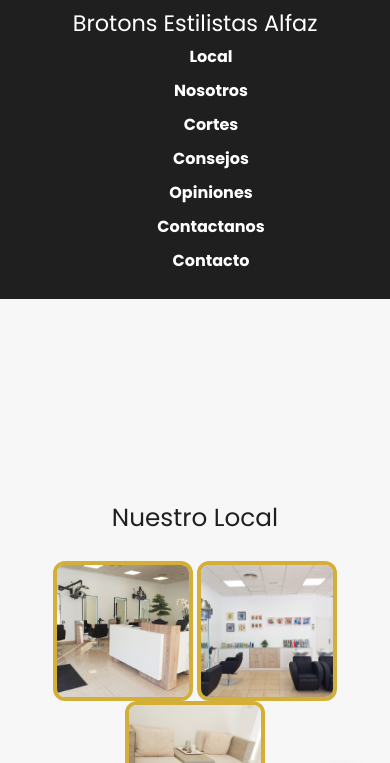
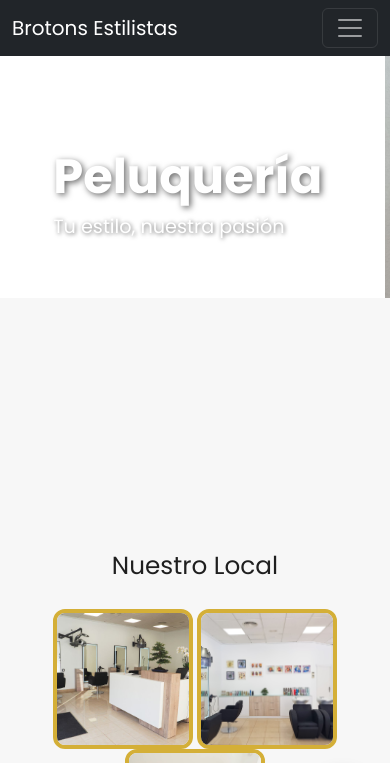
Before and after one commit to Yakan09/BrotonsEstilistasAlfaz, a plain HTML site: page index.html in a window 390 px wide. Shown: the top 763 px of the page. Drawn offline with nearby package versions, Linux system fonts and the light colour scheme; a script that the page names is missing.

Commit message:
Add files via upload

```diff
--- a/index.html
+++ b/index.html
@@ -15,7 +15,7 @@
     <meta name="author" content="Brotons Estilistas Alfaz">
     <meta name="robots" content="index, follow">
 
-    <!-- Open Graph (para redes sociales) -->
+    <!-- Open Graph -->
     <meta property="og:title" content="Brotons Estilistas Alfaz | Peluquería, Estética y Masajes">
     <meta property="og:description"
         content="Descubre Brotons Estilistas Alfaz: servicio profesional de peluquería, estética y masajes en Alfaz del Pi.">
@@ -41,7 +41,7 @@
     <!-- Tipografía -->
     <link href="https://fonts.googleapis.com/css2?family=Poppins:wght@400;600;700&display=swap" rel="stylesheet">
 
-    <!-- Animaciones suaves -->
+    <!-- Animaciones -->
     <link rel="stylesheet" href="https://cdnjs.cloudflare.com/ajax/libs/animate.css/4.1.1/animate.min.css" />
     <style>
         /* Reset */
@@ -72,38 +72,13 @@
             top: 0;
             width: 100%;
             z-index: 9999;
-            background: #1f1f1f;
+        }
+
+        .navbar-dark .navbar-nav .nav-link {
             color: #fff;
         }
 
-        nav {
-            display: flex;
-            justify-content: space-between;
-            align-items: center;
-            padding: 15px 50px;
-            flex-wrap: wrap;
-        }
-
-        nav h2 {
-            font-size: 1.8rem;
-        }
-
-        nav ul {
-            list-style: none;
-            display: flex;
-            gap: 20px;
-            flex-wrap: wrap;
-            justify-content: center;
-        }
-
-        nav ul li a {
-            text-decoration: none;
-            color: #ffffff;
-            font-weight: bold;
-            transition: 0.3s;
-        }
-
-        nav ul li a:hover {
+        .navbar-dark .navbar-nav .nav-link:hover {
             color: #d4af37;
         }
 
@@ -317,52 +292,14 @@
 
         /* ===== RESPONSIVE ===== */
         @media (max-width: 1200px) {
-            nav {
-                padding: 10px 20px;
-            }
-
-            nav h2 {
-                font-size: 1.6rem;
-            }
-
-            section {
-                padding: 30px 20px;
-            }
-
             .sliderimg {
                 height: 500px;
-            }
-
-            .carousel-caption h1 {
-                font-size: 2.5rem;
-            }
-
-            .carousel-caption p {
-                font-size: 1rem;
             }
         }
 
         @media (max-width: 768px) {
-            nav {
-                flex-direction: column;
-                text-align: center;
-            }
-
-            nav ul {
-                flex-direction: column;
-                gap: 10px;
-            }
-
             .sliderimg {
                 height: 350px;
-            }
-
-            .carousel-caption h1 {
-                font-size: 2rem;
-            }
-
-            .carousel-caption p {
-                font-size: 0.9rem;
             }
 
             #local img,
@@ -378,20 +315,8 @@
         }
 
         @media (max-width: 480px) {
-            nav h2 {
-                font-size: 1.4rem;
-            }
-
             .sliderimg {
                 height: 250px;
-            }
-
-            .carousel-caption h1 {
-                font-size: 1.5rem;
-            }
-
-            .carousel-caption p {
-                font-size: 0.8rem;
             }
 
             #local img,
@@ -405,35 +330,64 @@
                 height: 250px;
             }
         }
+        .navbar-collapse {
+        text-align: center;
+    }
+
+    .navbar-nav {
+        flex-direction: column;
+    }
+
+    @media (min-width: 1024px) {
+        .navbar-nav {
+            flex-direction: row;
+        }
+    }
+
+    .navbar-dark .navbar-nav .nav-link {
+        color: #fff;
+        font-weight: bold;
+    }
+
+    .navbar-dark .navbar-nav .nav-link:hover {
+        color: #d4af37;
+    }
     </style>
 </head>
 
 <body>
-    <!-- Navbar -->
+    <!-- Navbar responsive -->
     <header>
-        <nav>
-            <h2>Brotons Estilistas Alfaz</h2>
-            <ul>
-                <li><a href="#local">Local</a></li>
-                <li><a href="#nosotros">Nosotros</a></li>
-                <li><a href="#cortes">Cortes</a></li>
-                <li><a href="#blog">Consejos</a></li>
-                <li><a href="#testimonios">Opiniones</a></li>
-                <li><a href="#mapa">Contactanos</a></li>
-                <li><a href="#contacto">Contacto</a></li>
+        <nav class="navbar navbar-expand-lg navbar-dark bg-dark fixed-top">
+    <div class="container-fluid">
+        <a class="navbar-brand" href="#">Brotons Estilistas</a>
+        <button class="navbar-toggler" type="button" data-bs-toggle="collapse" data-bs-target="#navbarNav"
+            aria-controls="navbarNav" aria-expanded="false" aria-label="Toggle navigation">
+            <span class="navbar-toggler-icon"></span>
+        </button>
+        <div class="collapse navbar-collapse justify-content-center" id="navbarNav">
+            <ul class="navbar-nav">
+                <li class="nav-item"><a class="nav-link" href="#local">Local</a></li>
+                <li class="nav-item"><a class="nav-link" href="#nosotros">Nosotros</a></li>
+                <li class="nav-item"><a class="nav-link" href="#cortes">Cortes</a></li>
+                <li class="nav-item"><a class="nav-link" href="#blog">Consejos</a></li>
+                <li class="nav-item"><a class="nav-link" href="#testimonios">Opiniones</a></li>
+                <li class="nav-item"><a class="nav-link" href="#mapa">Contáctanos</a></li>
+                <li class="nav-item"><a class="nav-link" href="#contacto">Contacto</a></li>
             </ul>
-        </nav>
+        </div>
+    </div>
+</nav>
     </header>
 
-    <!-- Slider Bootstrap -->
-    <div id="myCarousel" class="carousel slide" data-bs-ride="carousel">
+    <!-- Slider -->
+    <div id="myCarousel" class="carousel slide mt-5" data-bs-ride="carousel">
         <div class="carousel-indicators">
             <button type="button" data-bs-target="#myCarousel" data-bs-slide-to="0" class="active"
                 aria-current="true" aria-label="Slide 1"></button>
             <button type="button" data-bs-target="#myCarousel" data-bs-slide-to="1" aria-label="Slide 2"></button>
             <button type="button" data-bs-target="#myCarousel" data-bs-slide-to="2" aria-label="Slide 3"></button>
         </div>
-
         <div class="carousel-inner">
             <div class="carousel-item active">
                 <div class="sliderimg" style="background-image: url('./images/slider/slider2.jpg');"></div>
@@ -444,7 +398,6 @@
                     </div>
                 </div>
             </div>
-
             <div class="carousel-item">
                 <div class="sliderimg" style="background-image: url('./images/isb/uñas.jpeg');"></div>
                 <div class="container">
@@ -454,7 +407,6 @@
                     </div>
                 </div>
             </div>
-
             <div class="carousel-item">
                 <div class="sliderimg" style="background-image: url('./images/slider/slider3.jpg');"></div>
                 <div class="container">
@@ -465,7 +417,6 @@
                 </div>
             </div>
         </div>
-
         <button class="carousel-control-prev" type="button" data-bs-target="#myCarousel" data-bs-slide="prev">
             <span class="carousel-control-prev-icon" aria-hidden="true"></span>
             <span class="visually-hidden">Anterior</span>
@@ -476,6 +427,7 @@
         </button>
     </div>
 
+    <!-- Secciones completas: Local, Nosotros, Cortes, Blog, Testimonios, Mapa, Footer, WhatsApp -->
     <!-- Local -->
     <section id="local">
         <h2>Nuestro Local</h2>
@@ -500,11 +452,9 @@
     <section id="cortes">
         <h2>Nuestros cortes</h2>
         <div class="cortes-grid">
-            <!-- Fila 1 -->
             <img src="./images/isb/pelo2.jpg" alt="Corte 1">
             <img src="./images/isb/pelo3.jpg" alt="Corte 2">
             <img src="./images/isb/pelo5.jpg" alt="Corte 3">
-            <!-- Fila 2 -->
             <img src="./images/isb/pelo6.jpg" alt="Corte 4">
             <img src="./images/isb/pelo7.jpg" alt="Corte 5">
             <img src="./images/isb/palo4.jpg" alt="Corte 6">
@@ -549,7 +499,7 @@
         </div>
     </section>
 
-    <!-- Reseñas -->
+    <!-- Testimonios -->
     <section id="testimonios">
         <h3>Lo que dicen nuestros clientes</h3>
         <div class="reviews-container" id="reviewsBox">
@@ -592,7 +542,6 @@
                 <h2>Brotons Estilistas Alfaz</h2>
                 <p>Peluquería · Uñas · Masajes</p>
             </div>
-
             <div class="footer-col">
                 <h4>Enlaces rápidos</h4>
                 <ul>
@@ -602,7 +551,6 @@
                     <li><a href="#contacto">Contacto</a></li>
                 </ul>
             </div>
-
             <div class="footer-col">
                 <h4>Contacto</h4>
                 <p class="contact-link">
@@ -620,14 +568,13 @@
                 </div>
             </div>
         </div>
-
         <div class="footer-bottom">
             <p>© 2025 Centro de Estética | Todos los derechos reservados</p>
             <p class="credits">Diseño y desarrollo web por <span>Nakay</span></p>
         </div>
     </footer>
 
-    <!-- Botón flotante WhatsApp -->
+    <!-- WhatsApp -->
     <a href="https://wa.me/34604536994" class="whatsapp-fixed" id="whatsappFloat" target="_blank" rel="noopener"
         aria-label="Hablemos por WhatsApp">
         <i class="fab fa-whatsapp" aria-hidden="true"></i>
```
